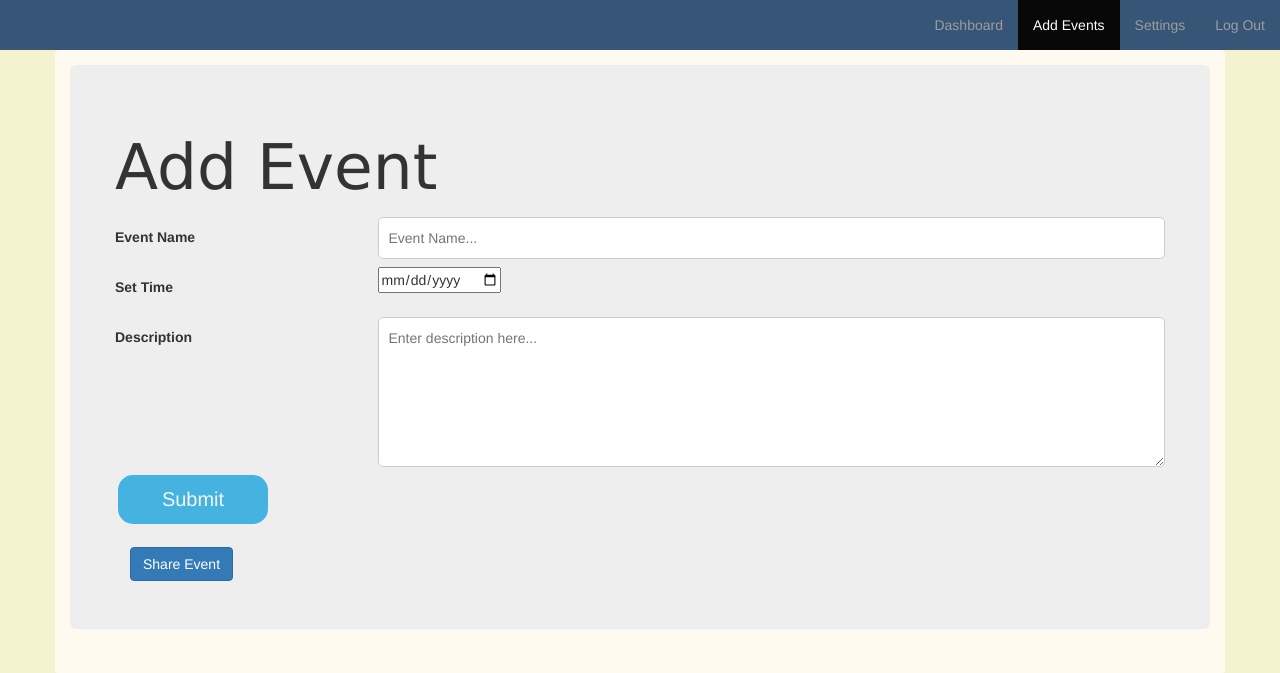
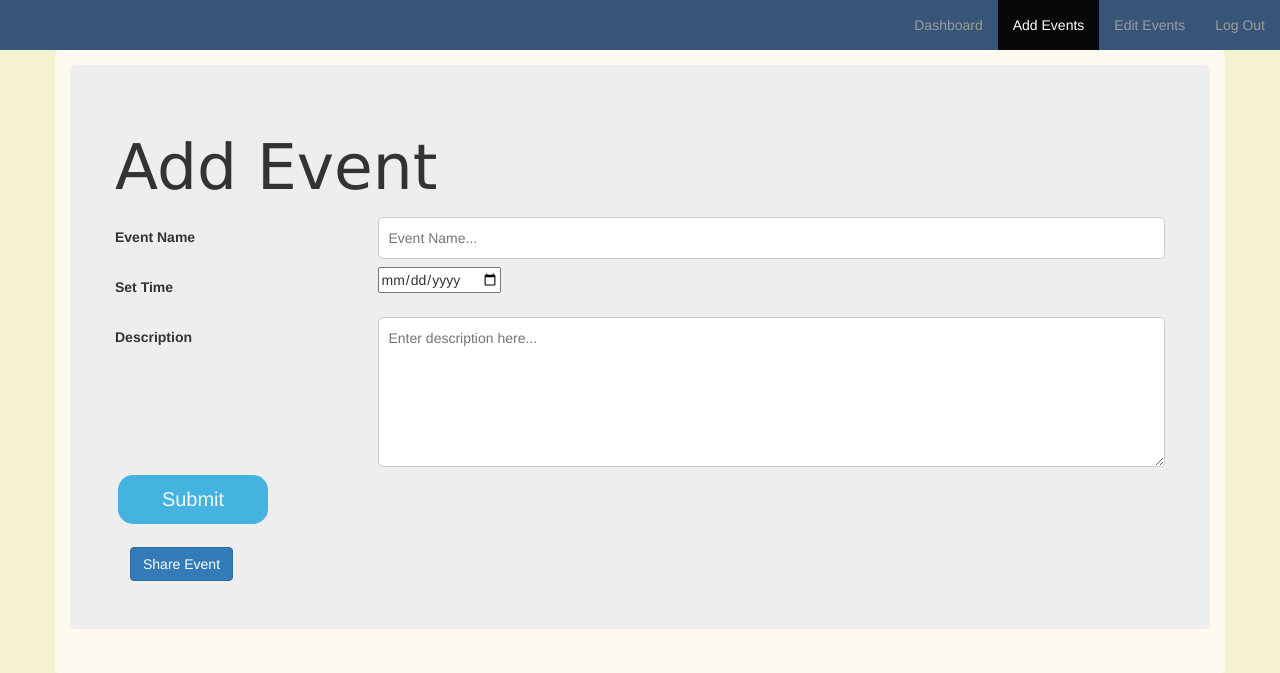
Before and after one commit to danieltran67/All-In-One-Agenda, a Flask app: page /addevents in a window 1280 px wide. Shown: the top 673 px of the page. Run offline with Flask 2, Linux system fonts and the light colour scheme; a user stored in the database is signed in; some libraries are stand-ins or nearby versions.

Commit message:
organized code

```diff
--- a/templates/addevents.html
+++ b/templates/addevents.html
@@ -8,7 +8,7 @@
 {{super()}}
 <link rel="stylesheet" href="{{url_for('.static', filename='addevents.css')}}">
 {% endblock %}
-
+<head>
     <meta charset="UTF-8">
     <meta name="viewport" content="width=device-width, initial-scale=1.0">
     <meta http-equiv="X-UA-Compatible" content="ie=edge">
@@ -18,9 +18,11 @@
     <script src="https://ajax.googleapis.com/ajax/libs/jquery/3.4.1/jquery.min.js"></script>
     <script src="https://cdnjs.cloudflare.com/ajax/libs/popper.js/1.14.7/umd/popper.min.js"></script>
     <script src="https://maxcdn.bootstrapcdn.com/bootstrap/4.3.1/js/bootstrap.min.js"></script>
+</head>
 
 <body>
 {% block content %}
+    <!--NAVBAR CODE-->
     <nav class="navbar navbar-inverse navbar-fixed-top">
       <div class="container-fluid">
         <div class="navbar-header">
@@ -36,13 +38,15 @@
           <ul class="nav navbar-nav navbar-right navbar-font">
             <li><a href="{{ url_for('dashboard') }}">Dashboard</a></li>
             <li class="active"><a href="">Add Events</a></li>
-            <li><a href="{{ url_for('settings') }}">Settings</a></li>
+            <li><a href="{{ url_for('editevents') }}">Edit Events</a></li>
             <li><a href="{{ url_for('logout') }}">Log Out</a></li>
           </ul>
         </div>
       </div>
     </nav>
+    <!--NAVBAR CODE-->
 
+    <!--ADD EVENT CODE-->
     <div class="container">
         <div class="jumbotron">
             <form>
@@ -85,6 +89,7 @@
         </form>
         </div>
     </div>
+    <!--ADD EVENT CODE-->
 
 </body>
 {% endblock %}
```
Lines whose indentation alone changed are shown as unchanged.
